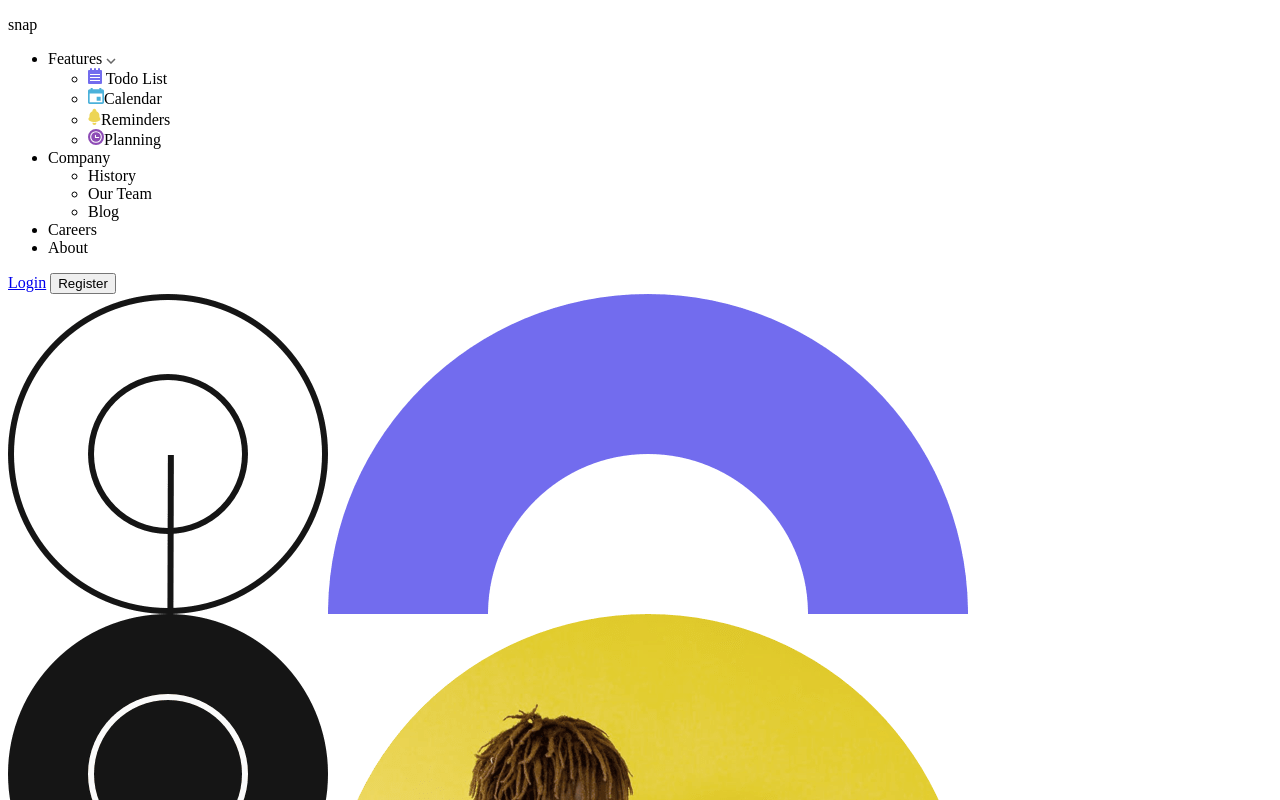
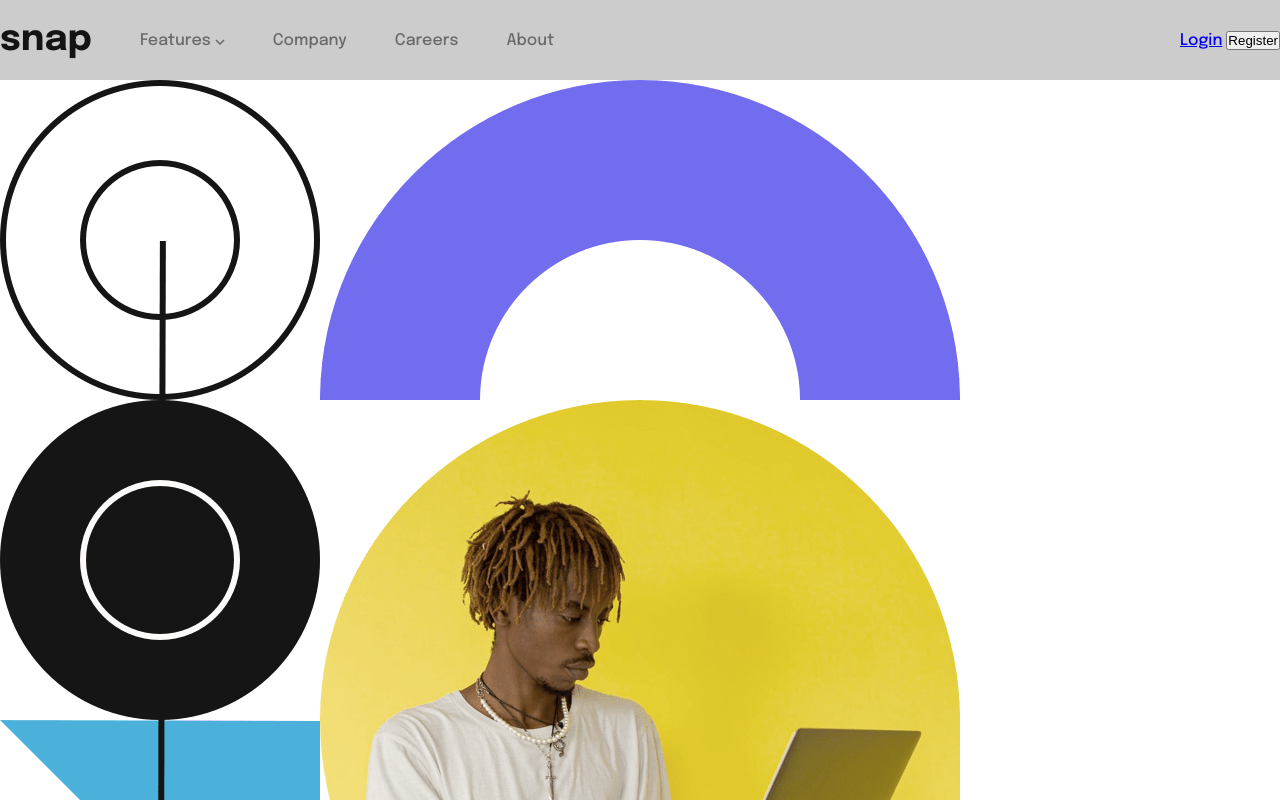
Before and after one commit to roquepulido/Final_proyect_N1, a plain HTML site: page index.html in a window 1280 px wide. Shown: the top 800 px of the page. Drawn offline with Linux system fonts and the light colour scheme.

Commit message:
inicio de ajustes de barra nav

```diff
--- a/index.html
+++ b/index.html
@@ -8,17 +8,22 @@
         <title>SNAP Page</title>
         <link rel="stylesheet" href="style.css">
         <script src="main.js" defer></script>
+        <!-- fonts google -->
+        <link rel="preconnect" href="https://fonts.googleapis.com">
+        <link rel="preconnect" href="https://fonts.gstatic.com" crossorigin>
+        <link href="https://fonts.googleapis.com/css2?family=Epilogue:wght@500;700&display=swap" rel="stylesheet">
+
     </head>
     <body>
         <header>
             <nav>
                 <div class="left-nav">
-                    <p>snap</p>
                     <ul>
+                        <li class="logo">snap</li>
                         <li>Features
                             <span><img src="/img/icon-arrow-down.svg" alt=""></span>
-                        </li>
-                        <div class="features-submenu">
+
+                            <div class="submenu">
                                 <ul>
                                     <li>
                                         <span><img src="/img/icon-todo.svg" alt=""></span>
@@ -31,14 +36,16 @@
                                         <span><img src="/img/icon-planning.svg" alt=""></span>Planning</li>
                                 </ul>
                             </div>
-                        <li>Company</li>
-                        <div class="company-submenu">
+                        </li>
+                        <li>Company
+                            <div class="submenu">
                                 <ul>
                                     <li>History</li>
                                     <li>Our Team</li>
                                     <li>Blog</li>
                                 </ul>
                             </div>
+                        </li>
                         <li>Careers</li>
                         <li>About</li>
                     </ul>
--- a/style.css
+++ b/style.css
@@ -0,0 +1,43 @@
+*{
+    box-sizing: border-box;
+    padding: 0;
+    margin: 0;
+}
+body{
+    max-width: 1440px;
+    margin: 0 auto;
+    font-family: 'Epilogue', sans-serif;
+    font-weight: 500;
+    color: hsl(0, 0%, 41%);
+}
+h1{
+    color: hsl(0, 0%, 8%);
+    font-weight: 700;
+}
+ul{
+    list-style: none;
+}
+header{
+height: 10vh;
+}
+nav{height: 100%;}
+header > nav{
+    background-color: #ccc;
+    display: flex;
+    align-items: center;
+    justify-content: space-between;
+}
+
+.left-nav > ul {
+    display: flex;
+    align-items: center;
+    gap: 3rem;
+}
+.submenu{
+    display: none;
+}
+.logo{
+    font-weight: 700;
+    font-size: 2.3rem;
+    color:hsl(0, 0%, 8%);
+}
```
Lines whose indentation alone changed are shown as unchanged.
